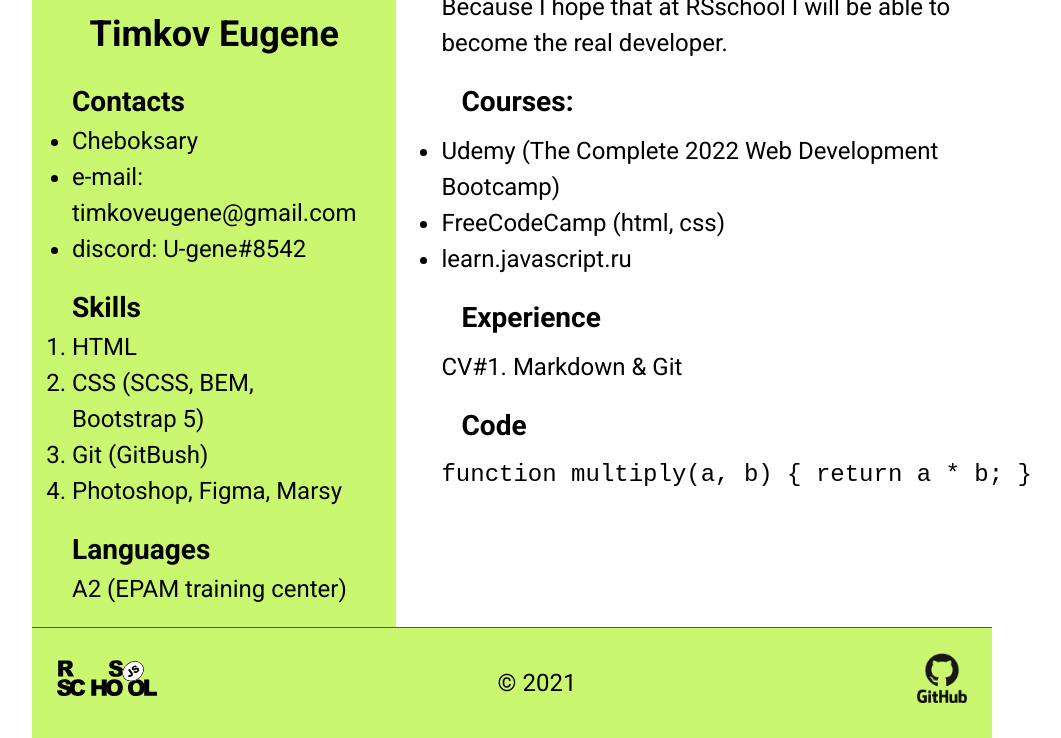
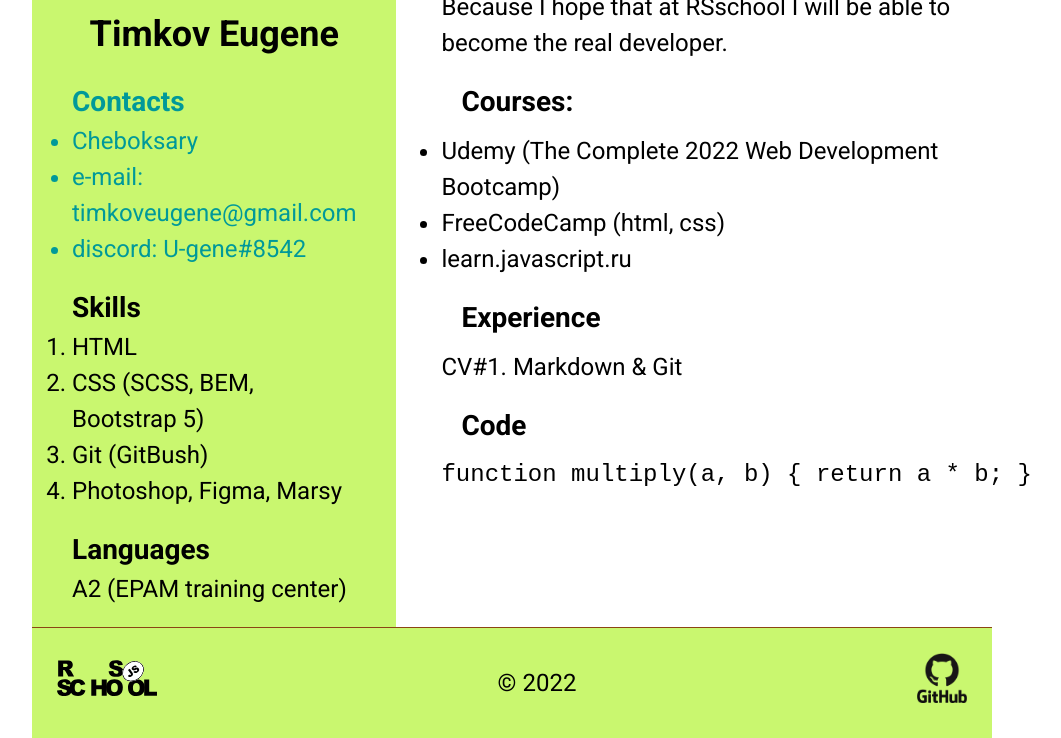
Before and after one commit to TimkovEugene/rsschool-cv, a plain HTML site: page index.html in a window 1280 px wide. Both pictures are taken after a click on the link "Contacts". Shown: the part 422-1160 px from the top of the page, without its empty margins (128-1189 px from the left). Drawn offline with Linux system fonts and the light colour scheme.

Commit message:
feat: add new features to project

```diff
--- a/index.html
+++ b/index.html
@@ -24,7 +24,7 @@
 						<li class="nav-item"><a href="#experience" class="nav-link">Courses</a></li>
 						<li class="nav-item"><a href="#code" class="nav-link">Code</a></li>
 					</ul>
-				 </nav>
+				</nav>
 			</div>
 		</header>
 		<main class="main-conteiner">
@@ -38,7 +38,7 @@
 							<h1 class="name">Timkov Eugene</h1>
 						</section>
 						<section id="contacts" class="contacts">
-							<h3>Contacts</h3>
+							<h2>Contacts</h2>
 							<ul>
 								<li>Cheboksary</li>
 								<li>e-mail: timkoveugene@gmail.com</li>
@@ -46,7 +46,7 @@
 							</ul>
 						</section>
 						<section id="skills" class="skills">
-							<h3>Skills</h3>
+							<h2>Skills</h2>
 							<ol>
 								<li>HTML</li>
 								<li>CSS (SCSS, BEM, Bootstrap 5)</li>
@@ -55,13 +55,13 @@
 							</ol>
 						</section>
 						<section id="languages" class="languages">
-							<h3>Languages</h3>
+							<h2>Languages</h2>
 							<p class="languages-content">A2 (EPAM training center)</p>
 						</section>
 					</div>
 					<div class="column-right">
 						<section id="summary" class="summary">
-							<h3>Summary</h3>
+							<h2>Summary</h2>
 							<p>I have been working with CAD programs for ten years. I work at PC all the time. I have to write code in ".lin" to create new linetypes and fills.</p>
 							<p>Two years ago, I got interested in web and mobile development.</p>
 							<p>
@@ -70,7 +70,7 @@
 							</p>
 						</section>
 						<section id="education" class="education">
-							<h3 class="education-title">Courses:</h3>
+							<h2 class="education-title">Courses:</h2>
 							<ul class="education-list">
 								<li class="education-list-item">Udemy (The Complete 2022 Web Development Bootcamp)</li>
 								<li class="education-list-item">FreeCodeCamp (html, css)</li>
@@ -78,11 +78,11 @@
 							</ul>
 						</section>
 						<section id="experience" class="experience">
-							<h3>Experience</h3>
+							<h2>Experience</h2>
 							<p class="experience">CV#1. Markdown & Git</p>
 						</section>
 						<section id="code" class="code">
-							<h3>Code</h3>
+							<h2>Code</h2>
 							<pre>
 								<code>
 											function multiply(a, b) {
@@ -103,13 +103,13 @@
 							<img src="rs_school_js.svg" alt="rsschool-logo">
 						</a>
 					</figure>
-					<div class="footer-row-text">© 2021</div>
+					<div class="footer-row-text">© 2022</div>
 					<div class="footer-row-link">
 						<a href="https://github.com/TimkovEugene/rsschool-cv/tree/rsschool-cv-html">
 							<img src="github-icon.png" alt="github-icon">
 						</a>
-					</di>
-				<iv>
+					</div>
+				</div>
 			</div>
 		</footer>
 	</div>
--- a/style.css
+++ b/style.css
@@ -13,6 +13,20 @@ body {
 	font-family: 'Roboto', sans-serif;
 	font-size: 24px;
 	line-height: 1.5;
+}
+
+h1 {
+	font-size: 36px;
+}
+
+h2 {
+	font-size: 28px;
+}
+
+
+
+#contacts:target, #skills:target, #languages:target, #summary:target, #education:target, #experience:target, #code:target {
+	color: #009999;
 }
 
 .wrapper {
@@ -50,6 +64,14 @@ body {
 .nav-link {
 	color: #2F4F4F;
 	text-decoration: none;
+}
+
+.nav-link:hover {
+	text-decoration: underline;
+}
+
+.nav-link:active {
+	color: chocolate;
 }
 
 .columns {
@@ -93,7 +115,7 @@ body {
 	margin: 0 auto;
 }
 
-.summary h3 {
+.summary h2 {
 	margin: 20px 20px 10px;
 }
 
@@ -101,16 +123,16 @@ body {
 	flex-wrap: wrap;
 }
 
-.education h3 {
+.education h2 {
 	margin: 20px 20px 10px;
 }
 
 
-.experience h3 {
+.experience h2 {
 	margin: 20px 20px 10px;
 }
 
-.code h3 {
+.code h2 {
 	margin: 20px 20px 10px;
 }
 
```
